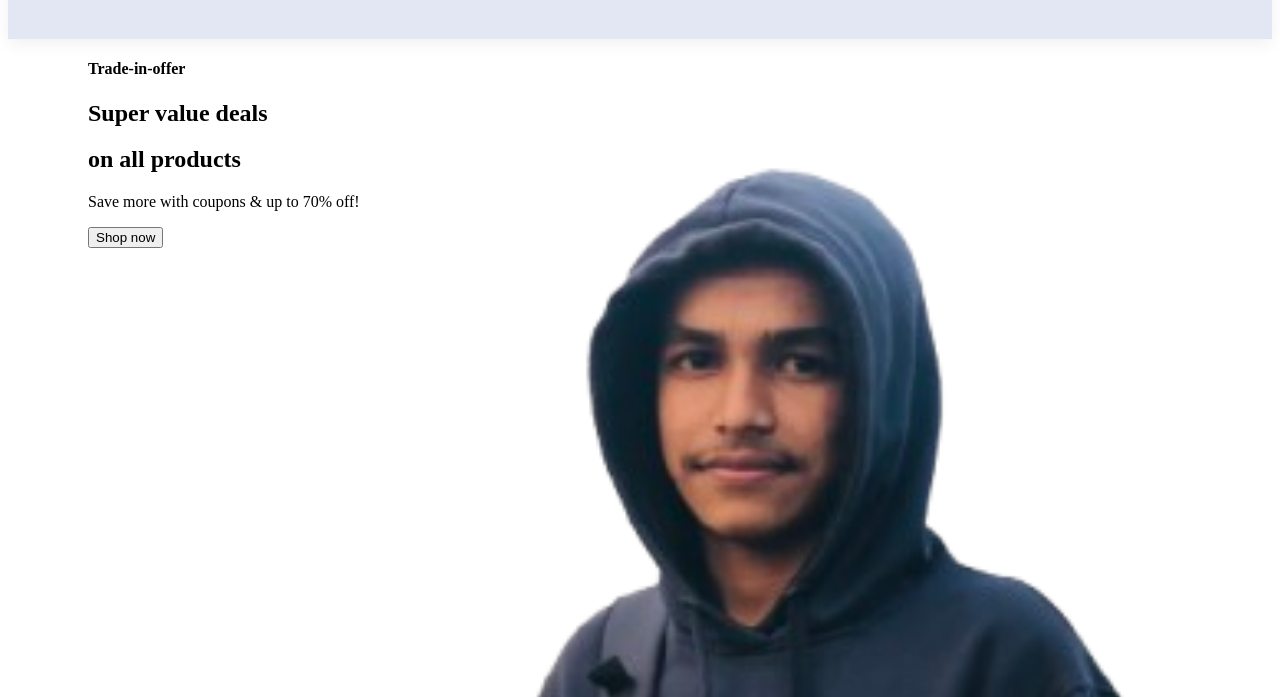
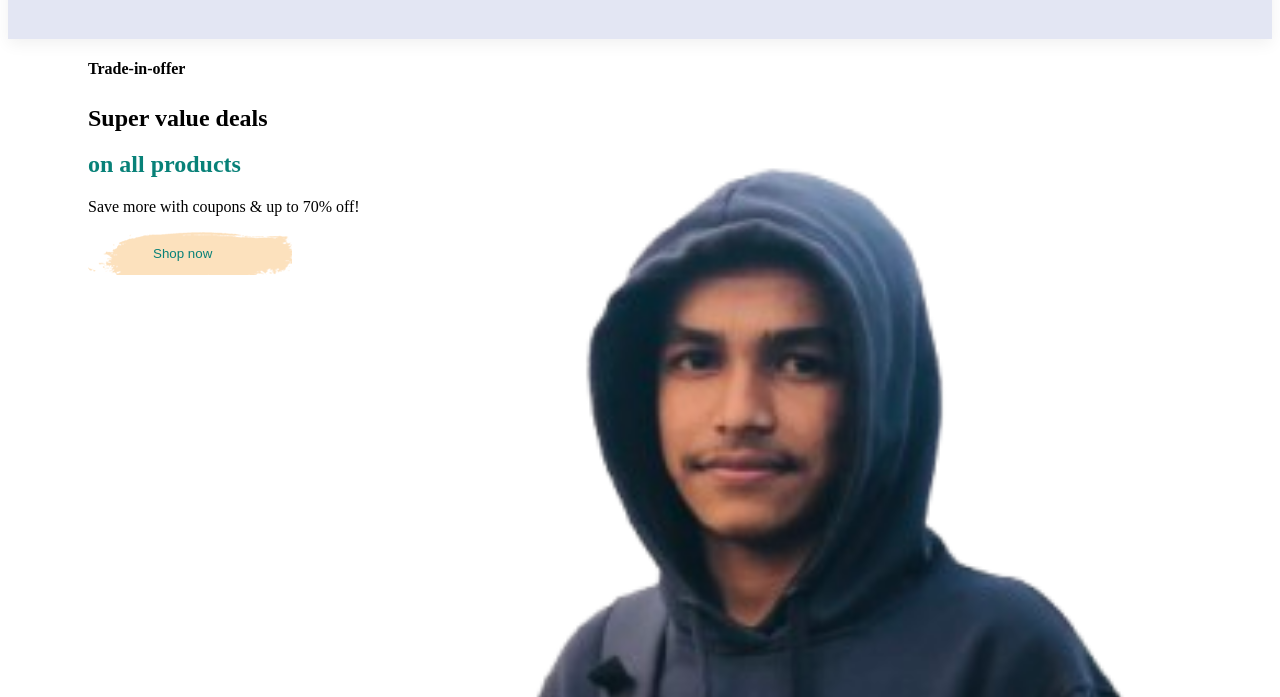
Before and after one commit to tareque101/e-commerce-website, a plain HTML site: page index.html in a window 1280 px wide. Shown: the part 103-800 px from the top of the page. Drawn offline with Linux system fonts and the light colour scheme.

Commit message:
design texts

```diff
--- a/index.html
+++ b/index.html
@@ -43,7 +43,7 @@
     <section id="hero">
          <h4>Trade-in-offer</h4>
          <h2>Super value deals</h2>
-         <h2>on all products</h2>
+         <h1>on all products</h1>
          <p> Save more with coupons & up to 70% off!</p>
 
          <button>Shop now</button>
--- a/style.css
+++ b/style.css
@@ -81,3 +81,25 @@
    padding:0 80px ;
 
  }
+
+ #hero h4
+ {
+   /* margin-top: 10px; */
+ padding-bottom: 5px;
+
+ }
+
+ #hero h1
+ {
+ color: #088178;
+
+ }
+
+#hero button{
+
+   background-image: url("img/button.png");
+   background-color: transparent;
+     color: #088178;
+     border: none;
+     padding: 14px 80px 14px 65px;
+}
```
